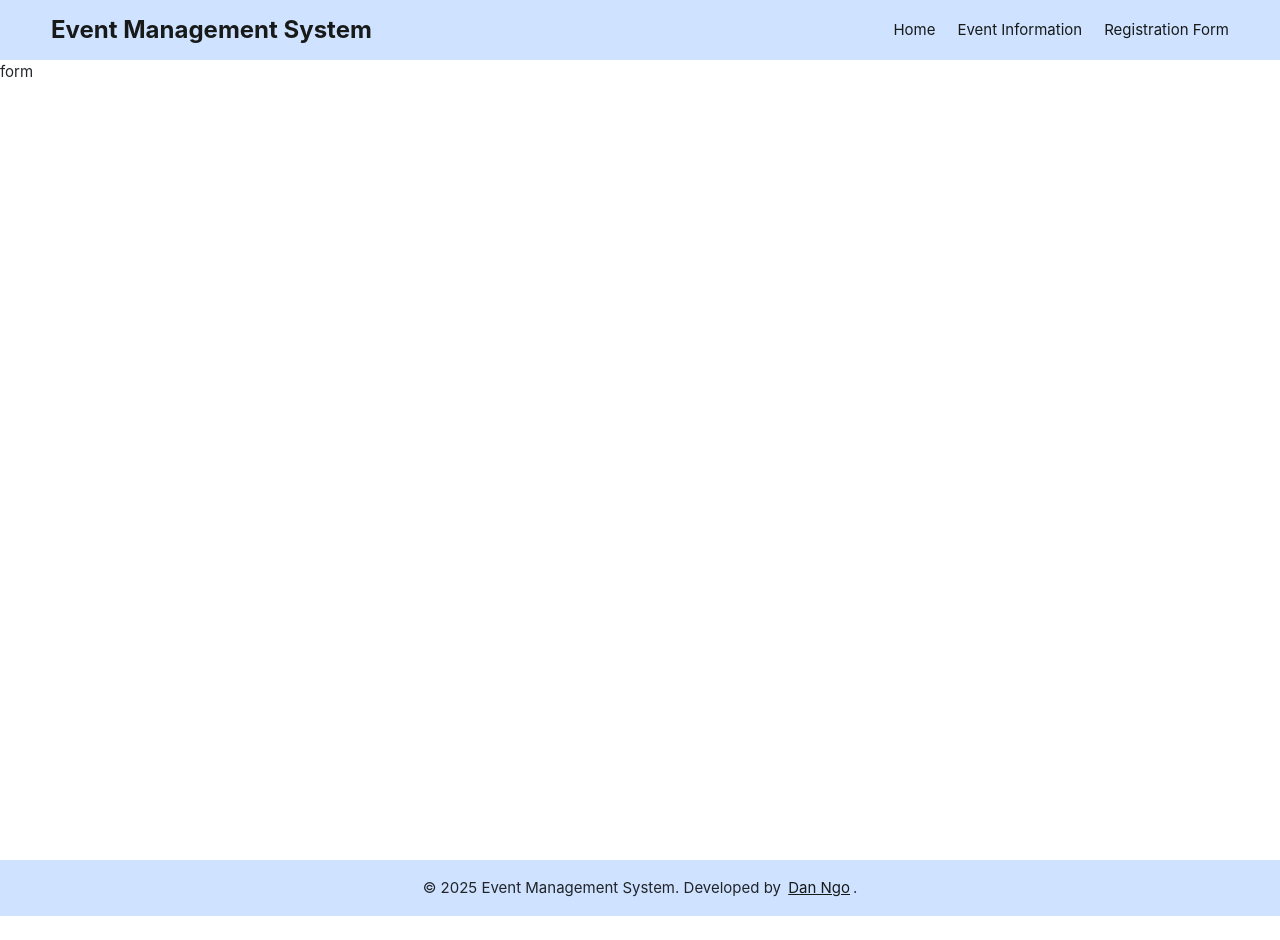
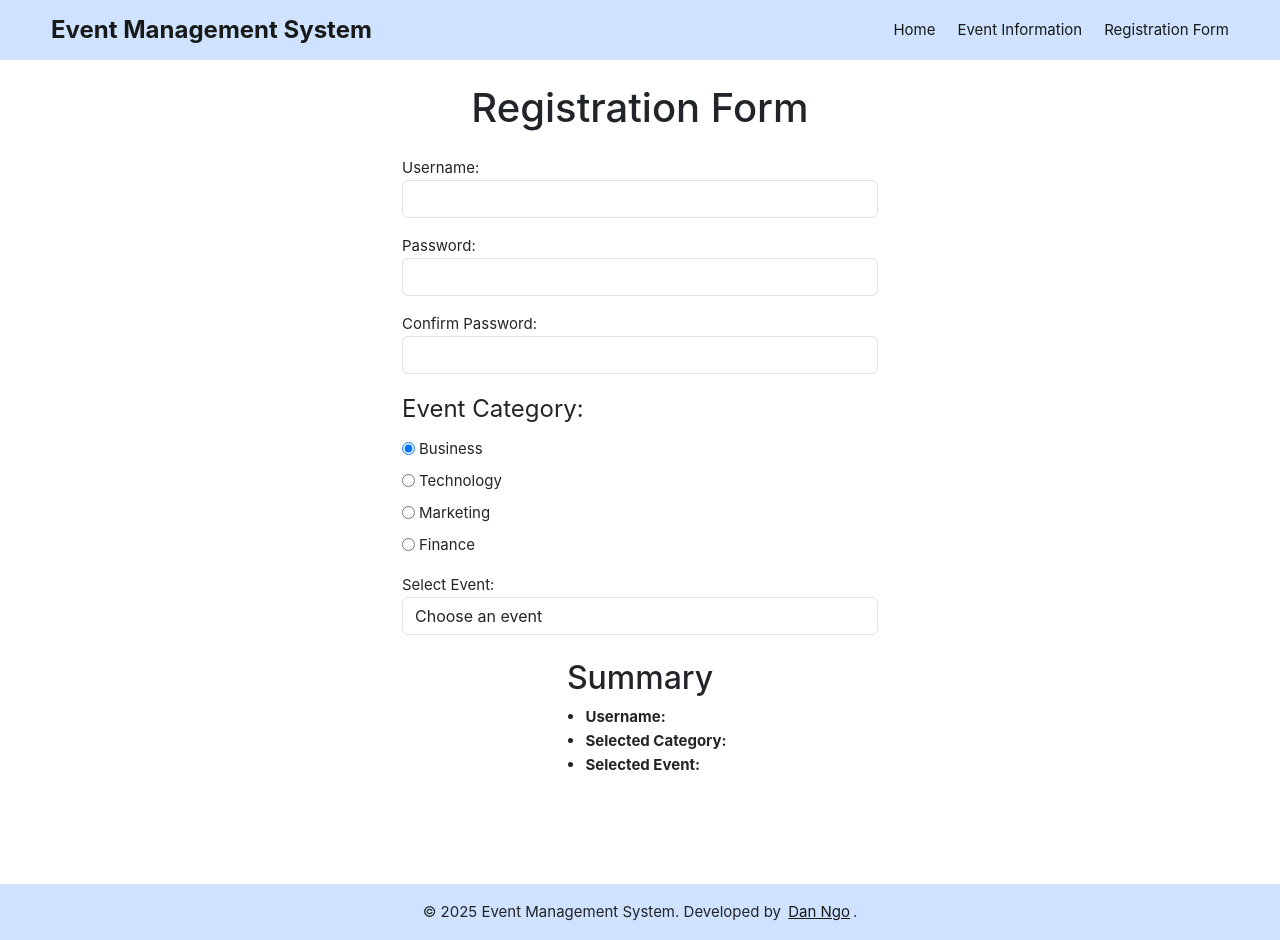
Before and after one commit to DanNgo4/event-management, a Vue app: page /form in a window 1280 px wide. Before the commit the page ends 916 px from the top, so only its background shows below. Built offline with nearby package versions, Linux system fonts and the light colour scheme.

Commit message:
form view created

```diff
--- /dev/null
+++ b/src/assets/events.js
@@ -0,0 +1,22 @@
+export const events = [
+  {eventid: 'EVT10001', eventname: 'Tech Innovations Conference', category: 'Technology', durationhour: 8},
+  {eventid: 'EVT10002', eventname: 'Startup Pitch Day', category: 'Business', durationhour: 6},
+  {eventid: 'EVT10003', eventname: 'AI & Machine Learning Summit', category: 'Technology', durationhour: 10},
+  {eventid: 'EVT10004', eventname: 'Cybersecurity Workshop', category: 'Technology', durationhour: 4},
+  {eventid: 'EVT10005', eventname: 'Digital Marketing Bootcamp', category: 'Marketing', durationhour: 6},
+  {eventid: 'EVT10006', eventname: 'Blockchain and Cryptocurrency', category: 'Finance', durationhour: 5},
+  {eventid: 'EVT10007', eventname: 'Entrepreneurship Forum', category: 'Business', durationhour: 7},
+  {eventid: 'EVT10008', eventname: 'Data Science Hackathon', category: 'Technology', durationhour: 12},
+  {eventid: 'EVT10009', eventname: 'Leadership and Management Summit', category: 'Business', durationhour: 9},
+  {eventid: 'EVT10010', eventname: 'E-commerce Strategies', category: 'Marketing', durationhour: 6},
+  {eventid: 'EVT10011', eventname: 'AI for Business', category: 'Business', durationhour: 8},
+  {eventid: 'EVT10012', eventname: 'IoT & Smart Devices Expo', category: 'Technology', durationhour: 7},
+  {eventid: 'EVT10013', eventname: 'Brand Strategy and Growth', category: 'Marketing', durationhour: 5},
+  {eventid: 'EVT10014', eventname: 'Investment and Wealth Management', category: 'Finance', durationhour: 6},
+  {eventid: 'EVT10015', eventname: 'Financial Technology (FinTech) Summit', category: 'Finance', durationhour: 8},
+  {eventid: 'EVT10016', eventname: 'AI Ethics and Regulations', category: 'Technology', durationhour: 4},
+  {eventid: 'EVT10017', eventname: 'Business Analytics Workshop', category: 'Business', durationhour: 6},
+  {eventid: 'EVT10018', eventname: 'SEO and Content Marketing', category: 'Marketing', durationhour: 7},
+  {eventid: 'EVT10019', eventname: 'Cryptocurrency Investment Strategies', category: 'Finance', durationhour: 9},
+  {eventid: 'EVT10020', eventname: 'Social Media Marketing Trends', category: 'Marketing', durationhour: 5}
+];
--- a/src/views/Form/FormView.vue
+++ b/src/views/Form/FormView.vue
@@ -1,3 +1,101 @@
+<script setup>
+import { ref, computed } from "vue";
+
+import { events } from "src/assets/events";
+
+const username = ref("");
+const password = ref("");
+const confirmPassword = ref("");
+const selectedCategory = ref("Business");
+const selectedEvent = ref("");
+
+const passwordsMatch = computed(() => password.value === confirmPassword.value);
+
+const filteredEvents = computed(() => {
+  return events
+    .filter((event) => event.category === selectedCategory.value)
+    .map((event) => event.eventname);
+});
+</script>
+
 <template>
-  <p>form</p>
+  <h1 class="text-center my-4">Registration Form</h1>
+
+  <form class="container d-flex flex-column gap-3">
+    <div class="d-flex flex-column">
+      <label for="username">Username:</label>
+
+      <input v-model="username" type="text" id="username" class="form-control" />
+    </div>
+
+    <div class="d-flex flex-column">
+      <label for="password">Password:</label>
+      <input v-model="password" type="password" id="password" class="form-control" />
+    </div>
+
+    <div class="d-flex flex-column">
+      <label for="confirmPassword">Confirm Password:</label>
+      <input v-model="confirmPassword" type="password" id="confirmPassword" class="form-control" />
+      <small v-if="confirmPassword && !passwordsMatch" class="text-danger">Passwords do not match</small>
+    </div>
+
+    <fieldset class="d-flex flex-column">
+      <legend>Event Category:</legend>
+      <div class="d-flex flex-column gap-2">
+        <label class="d-flex align-items-center gap-1">
+          <input type="radio" value="Business" v-model="selectedCategory" /> Business
+        </label>
+        <label class="d-flex align-items-center gap-1">
+          <input type="radio" value="Technology" v-model="selectedCategory" /> Technology
+        </label>
+        <label class="d-flex align-items-center gap-1">
+          <input type="radio" value="Marketing" v-model="selectedCategory" /> Marketing
+        </label>
+        <label class="d-flex align-items-center gap-1">
+          <input type="radio" value="Finance" v-model="selectedCategory" /> Finance
+        </label>
+      </div>
+    </fieldset>
+
+    <div class="d-flex flex-column">
+      <label for="eventName">Select Event:</label>
+      <select v-model="selectedEvent" id="eventName" class="form-control">
+        <option disabled value="">Choose an event</option>
+        <option v-for="event in filteredEvents" :key="event" :value="event">
+          {{ event }}
+        </option>
+      </select>
+    </div>
+  </form>
+
+  <section class="mt-4 d-flex flex-column justify-content-center align-items-center">
+    <h2>Summary</h2>
+
+    <ul>
+      <li>
+        <strong>Username:</strong>
+
+        <p v-if="selectedEvent">{{ username }}</p>
+      </li>
+
+      <li>
+        <strong>Selected Category:</strong>
+
+        <p v-if="selectedEvent">{{ selectedCategory }}</p>
+      </li>
+
+      <li>
+        <strong>Selected Event:</strong>
+
+        <p v-if="selectedEvent">{{ selectedEvent }}</p>
+      </li>
+    </ul>
+  </section>
 </template>
+
+<style scoped>
+.container {
+  max-width: 500px;
+  margin: auto;
+}
+</style>
--- a/src/views/Info/InfoView.vue
+++ b/src/views/Info/InfoView.vue
@@ -1,33 +1,12 @@
 <script setup>
 import { ref, computed } from "vue";
+
+import { events } from "src/assets/events";
 
 const searchEventId = ref("");
 const searchEventName = ref("");
 const searchDuration = ref("");
 const selectedCategory = ref("All");
-
-const events = [
-  {eventid: 'EVT10001', eventname: 'Tech Innovations Conference', category: 'Technology', durationhour: 8},
-  {eventid: 'EVT10002', eventname: 'Startup Pitch Day', category: 'Business', durationhour: 6},
-  {eventid: 'EVT10003', eventname: 'AI & Machine Learning Summit', category: 'Technology', durationhour: 10},
-  {eventid: 'EVT10004', eventname: 'Cybersecurity Workshop', category: 'Technology', durationhour: 4},
-  {eventid: 'EVT10005', eventname: 'Digital Marketing Bootcamp', category: 'Marketing', durationhour: 6},
-  {eventid: 'EVT10006', eventname: 'Blockchain and Cryptocurrency', category: 'Finance', durationhour: 5},
-  {eventid: 'EVT10007', eventname: 'Entrepreneurship Forum', category: 'Business', durationhour: 7},
-  {eventid: 'EVT10008', eventname: 'Data Science Hackathon', category: 'Technology', durationhour: 12},
-  {eventid: 'EVT10009', eventname: 'Leadership and Management Summit', category: 'Business', durationhour: 9},
-  {eventid: 'EVT10010', eventname: 'E-commerce Strategies', category: 'Marketing', durationhour: 6},
-  {eventid: 'EVT10011', eventname: 'AI for Business', category: 'Business', durationhour: 8},
-  {eventid: 'EVT10012', eventname: 'IoT & Smart Devices Expo', category: 'Technology', durationhour: 7},
-  {eventid: 'EVT10013', eventname: 'Brand Strategy and Growth', category: 'Marketing', durationhour: 5},
-  {eventid: 'EVT10014', eventname: 'Investment and Wealth Management', category: 'Finance', durationhour: 6},
-  {eventid: 'EVT10015', eventname: 'Financial Technology (FinTech) Summit', category: 'Finance', durationhour: 8},
-  {eventid: 'EVT10016', eventname: 'AI Ethics and Regulations', category: 'Technology', durationhour: 4},
-  {eventid: 'EVT10017', eventname: 'Business Analytics Workshop', category: 'Business', durationhour: 6},
-  {eventid: 'EVT10018', eventname: 'SEO and Content Marketing', category: 'Marketing', durationhour: 7},
-  {eventid: 'EVT10019', eventname: 'Cryptocurrency Investment Strategies', category: 'Finance', durationhour: 9},
-  {eventid: 'EVT10020', eventname: 'Social Media Marketing Trends', category: 'Marketing', durationhour: 5}
-];
 
 const filteredEvents = computed(() => {
   return events.filter((event) => {
```
